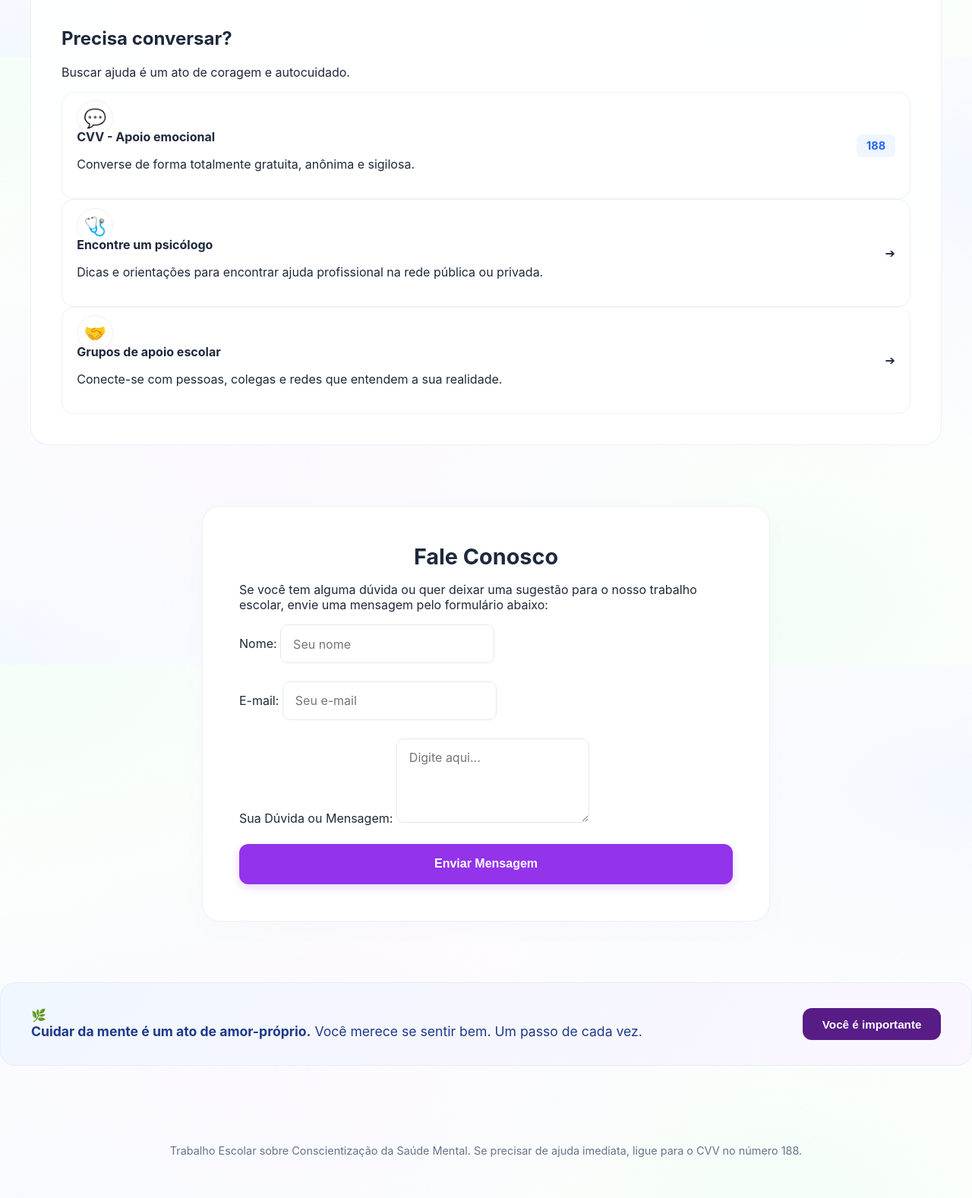
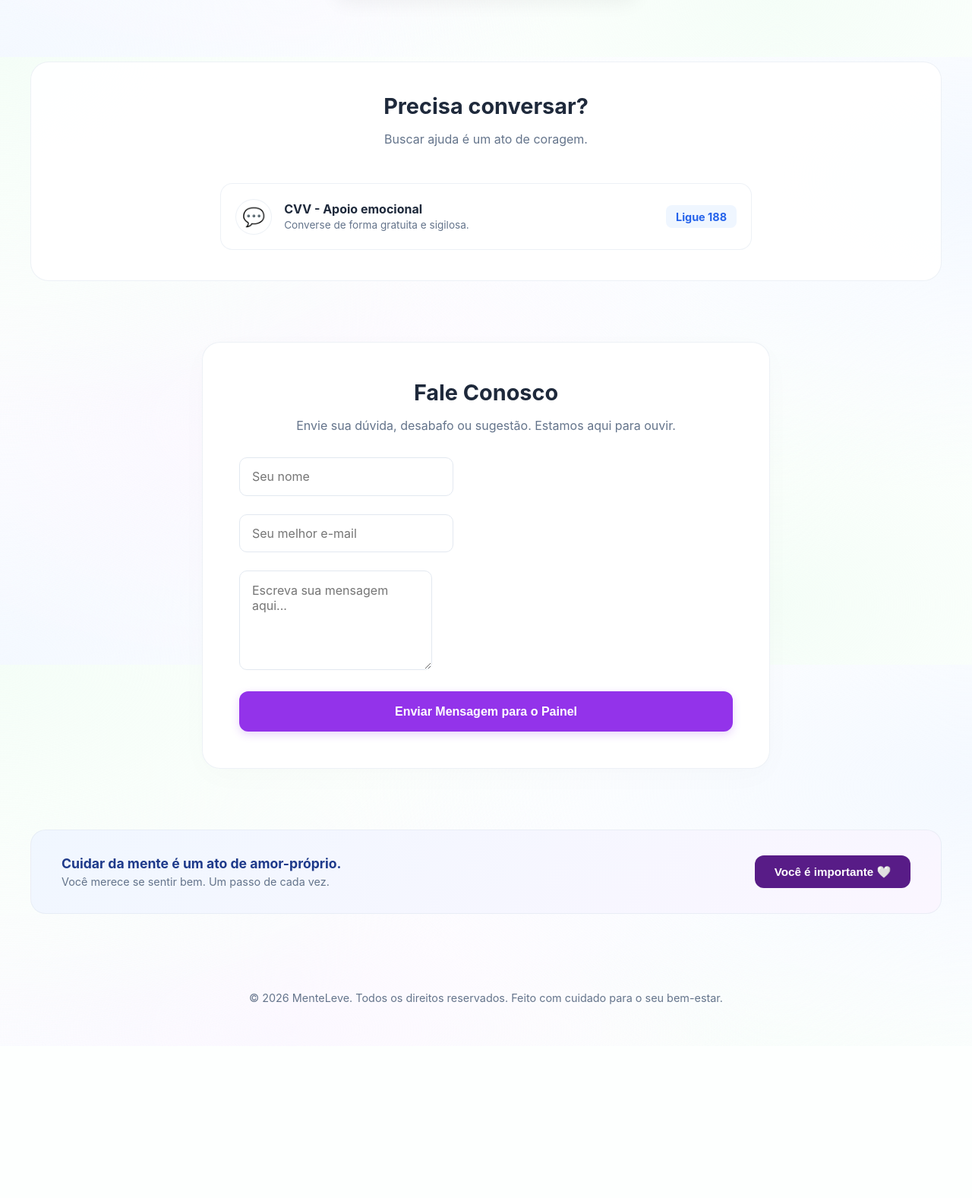
Before and after one commit to OGuedezinho/menteleve02, a Flask app: page / in a window 1280 px wide. Shown: the part 2325-3902 px from the top of the page at 76% size. After the commit the page ends 3647 px from the top, so only its background shows below. Run offline with Flask 3, Linux system fonts and the light colour scheme.

Commit message:
Código completo sem erros e gunicorn configurado

```diff
--- a/app.py
+++ b/app.py
@@ -1,84 +1,92 @@
-from flask import Flask, render_template, request, redirect, url_for
+from flask import Flask, render_template, request, redirect, url_for, flash
 import sqlite3
+import os
 
 app = Flask(__name__)
+app.secret_key = 'chave_secreta_mente_leve_123'
 
-def inicializar_banco():
-    conexao = sqlite3.connect('mensagens.db')
-    cursor = conexao.cursor()
-    cursor.execute('''
-        CREATE TABLE IF NOT EXISTS contatos (
-            id INTEGER PRIMARY KEY AUTOINCREMENT,
-            nome TEXT NOT NULL,
-            email TEXT NOT NULL,
-            mensagem TEXT NOT NULL
-        )
-    ''')
-    conexao.commit()
-    conexao.close()
+DB_PATH = 'mensagens.db'
 
-inicializar_banco()
+def init_db():
+    """Inicializa o banco de dados se ele não existir."""
+    if not os.path.exists(DB_PATH):
+        conn = sqlite3.connect(DB_PATH)
+        cursor = conn.cursor()
+        cursor.execute('''
+            CREATE TABLE IF NOT EXISTS contatos (
+                id INTEGER PRIMARY KEY AUTOINCREMENT,
+                nome TEXT NOT NULL,
+                email TEXT NOT NULL,
+                mensagem TEXT NOT NULL,
+                data TIMESTAMP DEFAULT CURRENT_TIMESTAMP
+            )
+        ''')
+        conn.commit()
+        conn.close()
+
+# Inicializa o banco de dados ao iniciar o app
+init_db()
 
 @app.route('/')
-def home():
+def index():
+    """Rota para a página inicial do site."""
     return render_template('index.html')
 
-@app.route('/enviar', methods=['POST'])
+@app.route('/enviar-mensagem', methods=['POST'])
 def enviar_mensagem():
+    """Recebe os dados do formulário de contato e salva no banco de dados."""
     nome = request.form.get('nome')
     email = request.form.get('email')
     mensagem = request.form.get('mensagem')
 
-    conexao = sqlite3.connect('mensagens.db')
-    cursor = conexao.cursor()
-    cursor.execute('''
-        INSERT INTO contatos (nome, email, mensagem)
-        VALUES (?, ?, ?)
-    ''', (nome, email, mensagem))
-    conexao.commit()
-    conexao.close()
+    if not nome or not email or not mensagem:
+        flash('Por favor, preencha todos os campos.', 'erro')
+        return redirect(url_for('index'))
 
-    return redirect(url_for('home'))
-# Rota secreta para ver as mensagens enviadas pelo site novo
+    try:
+        conn = sqlite3.connect(DB_PATH)
+        cursor = conn.cursor()
+        cursor.execute(
+            'INSERT INTO contatos (nome, email, mensagem) VALUES (?, ?, ?)',
+            (nome, email, mensagem)
+        )
+        conn.commit()
+        conn.close()
+        flash('Sua mensagem foi enviada com sucesso! Obrigado pelo contato.', 'sucesso')
+    except Exception as e:
+        flash('Ocorreu um erro ao enviar sua mensagem. Tente novamente.', 'erro')
+        print(f"Erro no banco de dados: {e}")
+
+    return redirect(url_for('index'))
+
 @app.route('/admin/mensagens')
-def ver_mensagens():
-    conexao = sqlite3.connect('mensagens.db')
-    cursor = conexao.cursor()
-    # Busca o nome, email e a mensagem salvos
-    cursor.execute('SELECT nome, email, mensagem FROM contatos')
-    todas_mensagens = cursor.fetchall()
-    conexao.close()
+def admin_mensagens():
+    """Painel administrativo para visualizar as mensagens recebidas (Evita Erro 404)."""
+    try:
+        conn = sqlite3.connect(DB_PATH)
+        cursor = conn.cursor()
+        # Busca todas as mensagens, ordenando pelas mais recentes
+        cursor.execute('SELECT nome, email, mensagem, data FROM contatos ORDER BY data DESC')
+        mensagens_do_banco = cursor.fetchall()
+        conn.close()
 
-    # Monta uma página simples com o visual esverdeado para exibir os dados
-    html = """
-    <html>
-    <head>
-        <title>Painel de Mensagens</title>
-        <style>
-            body { font-family: sans-serif; background: #f8faf9; color: #2c3e50; padding: 2rem; }
-            h1 { color: #1e5e48; border-bottom: 2px solid #2d7d5f; padding-bottom: 0.5rem; }
-            .card { background: white; padding: 1.5rem; margin-bottom: 1rem; border-radius: 8px; box-shadow: 0 2px 4px rgba(0,0,0,0.05); }
-            strong { color: #2d7d5f; }
-        </style>
-    </head>
-    <body>
-        <h1>🌿 Mensagens Recebidas — MenteLeve</h1>
-    """
+        # Converte o resultado para uma lista de dicionários para facilitar o uso no HTML
+        mensagens = []
+        for msg in mensagens_do_banco:
+            mensagens.append({
+                'nome': msg[0],
+                'email': msg[1],
+                'mensagem': msg[2],
+                'data': msg[3]
+            })
+    except Exception as e:
+        mensagens = []
+        print(f"Erro ao buscar mensagens: {e}")
+        flash('Erro ao carregar as mensagens do painel.', 'erro')
 
-    if not todas_mensagens:
-        html += "<p>Nenhuma mensagem enviada ainda.</p>"
+    return render_template('admin_mensagens.html', mensagens=mensagens)
 
-    for msg in todas_mensagens:
-        html += f"""
-        <div class="card">
-            <p><strong>Nome:</strong> {msg[0]}</p>
-            <p><strong>E-mail:</strong> {msg[1]}</p>
-            <p><strong>Mensagem:</strong> {msg[2]}</p>
-        </div>
-        """
-
-    html += "</body></html>"
-    return html
 if __name__ == '__main__':
-    # Mantido na porta 8080 conforme sua preferência anterior
-    app.run(debug=True, port=8080)
+    # Em produção (Render), o servidor gunicorn ignora esta linha,
+    # mas ela continua funcionando perfeitamente para testes locais.
+    app.run(debug=True)
--- a/requirements.txt
+++ b/requirements.txt
@@ -6,3 +6,4 @@ itsdangerous==2.2.0
 Jinja2==3.1.6
 MarkupSafe==3.0.3
 Werkzeug==3.1.8
+gunicorn==22.0.0
--- a/templates/index.html
+++ b/templates/index.html
@@ -3,8 +3,8 @@
 <head>
     <meta charset="UTF-8">
     <meta name="viewport" content="width=device-width, initial-scale=1.0">
-    <title>MenteLeve - Sua saúde mental importa</title>
-    <link rel="stylesheet" href="/static/style.css">
+    <title>MenteLeve - Cuidar da mente é viver melhor</title>
+    <link rel="stylesheet" href="{{ url_for('static', filename='style.css') }}">
 </head>
 <body>
 
@@ -15,27 +15,35 @@
                 <span class="logo-slogan">Cuidar da mente é viver melhor</span>
             </div>
             <nav class="menu-navegacao">
-                <a href="#inicio" class="ativo">Início</a>
+                <a href="#" class="ativo">Início</a>
                 <a href="#sobre">Sobre</a>
                 <a href="#recursos">Recursos</a>
-                <a href="#autocuidado">Dicas</a>
+                <a href="#dicas">Dicas</a>
                 <a href="#contato">Contato</a>
             </nav>
-            <div class="acao-header">
-                <a href="tel:188" class="botao-ajuda-urgente">Preciso de ajuda</a>
-            </div>
+            <a href="#ajuda" class="botao-ajuda-urgente">Preciso de ajuda</a>
         </div>
     </header>
 
     <main class="conteudo-principal">
 
-        <section id="inicio" class="secao-hero">
+        {% with messages = get_flashed_messages(with_categories=true) %}
+            {% if messages %}
+                <div class="container-alertas" style="margin-top: 2rem;">
+                    {% for category, message in messages %}
+                        <div class="alerta alerta-{{ category }}" style="padding: 1rem; border-radius: 8px; margin-bottom: 1rem; font-weight: 600; text-align: center; {% if category == 'sucesso' %} background-color: #d1e7dd; color: #0f5132; {% else %} background-color: #f8d7da; color: #842029; {% endif %}">
+                            {{ message }}
+                        </div>
+                    {% endfor %}
+                </div>
+            {% endif %}
+        {% endwith %}
+
+        <section class="secao-hero">
             <div class="hero-texto">
-                <div class="badge-alerta">
-                    <span class="icone-coracao">💚</span> Você não está sozinho
-                </div>
+                <span class="badge-alerta">💚 Você não está sozinho</span>
                 <h1>Sua saúde mental <br><span class="destaque-verde">importa.</span></h1>
-                <p>A MenteLeve é um espaço seguro com informações, ferramentas e apoio para ajudar você a cuidar do que realmente importa: você.</p>
+                <p>A MenteLeve é um espaço seguro com informações, ferramentas e apoio para ajudar você a cuidar do que realmente importa: <strong>você</strong>.</p>
                 <div class="hero-botoes">
                     <a href="#recursos" class="botao-primario">Explorar recursos</a>
                     <a href="#contato" class="botao-secundario">Como estamos hoje? 😊</a>
@@ -50,184 +58,148 @@
             <div class="card-info">
                 <div class="card-info-icone">🧠</div>
                 <h3>Informação de qualidade</h3>
-                <p>Conteúdos confiáveis sobre saúde mental e bem-estar para o seu dia a dia.</p>
+                <p>Conteúdos confiáveis sobre saúde mental e bem-estar.</p>
             </div>
             <div class="card-info">
                 <div class="card-info-icone">🌿</div>
                 <h3>Ferramentas práticas</h3>
-                <p>Exercícios, guias rápidos e técnicas simples para lidar com a ansiedade e estresse.</p>
+                <p>Exercícios e técnicas para lidar com o dia a dia.</p>
             </div>
             <div class="card-info">
                 <div class="card-info-icone">👥</div>
                 <h3>Apoio e acolhimento</h3>
-                <p>Direcionamento e recursos para você encontrar apoio profissional e especializado.</p>
+                <p>Recursos para você encontrar apoio quando precisar.</p>
             </div>
             <div class="card-info">
                 <div class="card-info-icone">🛡️</div>
                 <h3>Privado e seguro</h3>
-                <p>Um espaço focado em conscientização escolar, feito com respeito e sem julgamentos.</p>
+                <p>Um espaço seguro, sem julgamentos, para você ser você.</p>
             </div>
         </section>
 
         <section class="secao-textos-informativos">
             <div class="bloco-texto">
-                <h2>O que fazer ao enfrentar problemas mentais?</h2>
-                <ul>
-                    <li><strong>Reconheça seus sentimentos:</strong> Entender que não está bem é o primeiro passo.</li>
-                    <li><strong>Desabafe:</strong> Converse com um amigo, familiar ou professor de confiança.</li>
-                    <li><strong>Evite o isolamento:</strong> Estar perto de pessoas que te querem bem faz a diferença. Desconecte-se do isolamento constante que prejudica sua rotina.</li>
-                </ul>
+                <h2>Isolamento</h2>
+                <p>Evitar interações com amigos de quem você gosta, perder o interesse por hobbies antigos e preferir o isolamento constante podem ser sinais de alerta que merecem atenção especial.</p>
             </div>
-
             <div class="bloco-texto">
-                <h2>Como pedir ajuda profissional?</h2>
-                <p>Problemas de saúde mental devem ser tratados com o mesmo cuidado que a saúde do corpo. Você pode procurar:</p>
-                <ul>
-                    <li><strong>Psicólogos e Psiquiatras:</strong> Profissionais especializados no cuidado mental.</li>
-                    <li><strong>O CVV (Centro de Valorização da Vida):</strong> Atendimento pelo telefone <strong>188</strong> ou pelo site oficial para apoio imediato.</li>
-                    <li><strong>Unidades básicas de saúde (SUS):</strong> Ou os CAPS (Centros de Atenção Psicossocial).</li>
-                </ul>
+                <h2>A Importância do Autocuidado</h2>
+                <p>Cuidar de si mesmo não é egoísmo, é necessidade. Separar alguns minutos do seu dia para respirar, relaxar e desconectar das telas muda a forma como você lida com os desafios cotidianos.</p>
             </div>
         </section>
 
         <section id="recursos" class="secao-ferramentas-dia">
             <div class="alinhamento-titulo">
                 <h2>Ferramentas para o seu dia</h2>
-                <p class="subtitulo">Pequenas práticas que podem transformar seus dias</p>
+                <p style="color: var(--texto-suave);">Pequenas práticas que podem transformar seus dias</p>
             </div>
             <div class="grid-ferramentas">
                 <div class="card-ferramenta">
-                    <span class="ferramenta-icone">💨</span>
+                    <div class="ferramenta-icone">💨</div>
                     <h4>Respiração guiada</h4>
-                    <p>Exercícios práticos para acalmar os batimentos e desacelerar a mente.</p>
+                    <p style="font-size: 0.85rem; color: var(--texto-suave);">Exercícios para acalmar a mente.</p>
                 </div>
                 <div class="card-ferramenta">
-                    <span class="ferramenta-icone">📝</span>
+                    <div class="ferramenta-icone">📝</div>
                     <h4>Diário emocional</h4>
-                    <p>Reflita, coloque no papel e organize seus sentimentos diários de forma leve.</p>
+                    <p style="font-size: 0.85rem; color: var(--texto-suave);">Reflita e organize seus sentimentos.</p>
                 </div>
                 <div class="card-ferramenta">
-                    <span class="ferramenta-icone">☀️</span>
+                    <div class="ferramenta-icone">☀️</div>
                     <h4>Mindfulness</h4>
-                    <p>Técnicas de atenção plena para se conectar e focar no momento presente.</p>
+                    <p style="font-size: 0.85rem; color: var(--texto-suave);">Conecte-se com o presente.</p>
                 </div>
                 <div class="card-ferramenta">
-                    <span class="ferramenta-icone">🌙</span>
+                    <div class="ferramenta-icone">🌙</div>
                     <h4>Sono melhor</h4>
-                    <p>Dicas de higiene do sono para melhorar sua disposição física e psicológica.</p>
+                    <p style="font-size: 0.85rem; color: var(--texto-suave);">Dicas para melhorar sua qualidade de sono.</p>
                 </div>
             </div>
         </section>
 
-        <section id="autocuidado" class="secao-autocuidado-corrigida">
+        <section id="dicas" class="secao-autocuidado-corrigida">
             <div class="alinhamento-titulo">
-                <h2>Os Pilares do Autocuidado</h2>
-                <p class="subtitulo">Cuidar de si mesmo não é egoísmo, é necessidade. Veja pequenos hábitos que mudam tudo:</p>
+                <h2>Os Pilares do Autocuidado Regulatório</h2>
+                <p style="color: var(--texto-suave);">Veja pequenos hábitos que mudam tudo:</p>
             </div>
 
             <div class="grid-pilares-autocuidado">
                 <div class="card-pilar">
                     <div class="pilar-header">
-                        <span class="pilar-icone-balao">💤</span>
-                        <h3>Higiene do Sono</h3>
+                        <div class="pilar-icone-balao">🍎</div>
+                        <h4>Alimentação Coerente</h4>
                     </div>
-                    <p>Desligar telas de celulares 30 minutos antes de deitar e manter horários regulares ajuda a regenerar a mente e reduz drasticamente a ansiedade matinal.</p>
+                    <p style="font-size: 0.9rem; color: var(--texto-suave); line-height: 1.5;">Nutrir o corpo com alimentos reais ajuda a regular a produção de neurotransmissores ligados ao bem-estar emocional.</p>
                 </div>
-
                 <div class="card-pilar">
                     <div class="pilar-header">
-                        <span class="pilar-icone-balao">🍏</span>
-                        <h3>Nutrição Emocional</h3>
+                        <div class="pilar-icone-balao">🏃‍♂️</div>
+                        <h4>Movimento Constante</h4>
                     </div>
-                    <p>O que você consome afeta diretamente o seu humor. Alimentos ultraprocessados desregulam neurotransmissores. Prefira água, frutas e alimentos naturais.</p>
+                    <p style="font-size: 0.9rem; color: var(--texto-suave); line-height: 1.5;">Atividades físicas reduzem drasticamente os níveis de cortisol (hormônio do estresse) e liberam endorfina.</p>
                 </div>
-
                 <div class="card-pilar">
                     <div class="pilar-header">
-                        <span class="pilar-icone-balao">🛡️</span>
-                        <h3>Aprenda a dizer "Não"</h3>
+                        <div class="pilar-icone-balao">💤</div>
+                        <h4>Descanso e Repouso</h4>
                     </div>
-                    <p>Sua energia diária é finita. Definir limites claros na sua rotina pessoal protege sua estabilidade emocional e previne o esgotamento extremo (Burnout).</p>
+                    <p style="font-size: 0.9rem; color: var(--texto-suave); line-height: 1.5;">Dormir bem consolida a memória, repara as células cerebrais e estabiliza o humor para o dia seguinte.</p>
                 </div>
+            </div>
+
+            <div style="text-align: center; margin-top: 3rem;">
+                <img src="{{ url_for('static', filename='pessoa_descansando.png') }}" alt="Pessoa descansando" style="max-width: 100%; height: auto; border-radius: 16px; box-shadow: 0 8px 24px rgba(0,0,0,0.05);">
             </div>
         </section>
 
-        <section class="secao-ajuda-linhas">
-            <div class="ajuda-linhas-texto">
+        <section id="ajuda" class="secao-ajuda-linhas">
+            <div class="alinhamento-titulo">
                 <h2>Precisa conversar?</h2>
-                <p>Buscar ajuda é um ato de coragem e autocuidado.</p>
+                <p style="color: var(--texto-suave);">Buscar ajuda é um ato de coragem.</p>
             </div>
-            <div class="lista-linhas-canais">
+            <div style="display: flex; flex-direction: column; gap: 1rem; max-width: 700px; margin: 0 auto;">
                 <div class="linha-canal-item">
-                    <div class="canal-detalhe">
-                        <span class="canal-icone">💬</span>
+                    <div style="display: flex; align-items: center; gap: 1rem;">
+                        <div class="canal-icone">💬</div>
                         <div>
-                            <strong>CVV - Apoio emocional</strong>
-                            <p>Converse de forma totalmente gratuita, anônima e sigilosa.</p>
+                            <strong>CVV - Apoio emocional</strong><br>
+                            <span style="font-size: 0.85rem; color: var(--texto-suave);">Converse de forma gratuita e sigilosa.</span>
                         </div>
                     </div>
-                    <span class="badge-numero-telefone">188</span>
-                </div>
-                <div class="linha-canal-item">
-                    <div class="canal-detalhe">
-                        <span class="canal-icone">🩺</span>
-                        <div>
-                            <strong>Encontre um psicólogo</strong>
-                            <p>Dicas e orientações para encontrar ajuda profissional na rede pública ou privada.</p>
-                        </div>
-                    </div>
-                    <span class="seta-link">➔</span>
-                </div>
-                <div class="linha-canal-item">
-                    <div class="canal-detalhe">
-                        <span class="canal-icone">🤝</span>
-                        <div>
-                            <strong>Grupos de apoio escolar</strong>
-                            <p>Conecte-se com pessoas, colegas e redes que entendem a sua realidade.</p>
-                        </div>
-                    </div>
-                    <span class="seta-link">➔</span>
+                    <span class="badge-numero-telefone">Ligue 188</span>
                 </div>
             </div>
         </section>
 
         <section id="contato" class="secao-formulario-contato-ajustada">
             <h2>Fale Conosco</h2>
-            <p>Se você tem alguma dúvida ou quer deixar uma sugestão para o nosso trabalho escolar, envie uma mensagem pelo formulário abaixo:</p>
-
-            <form action="/enviar" method="POST" class="formulario-contato">
+            <p style="text-align: center; color: var(--texto-suave); margin-bottom: 2rem;">Envie sua dúvida, desabafo ou sugestão. Estamos aqui para ouvir.</p>
+            <form action="{{ url_for('enviar_mensagem') }}" method="POST" class="formulario-contato">
                 <div class="campo">
-                    <label for="nome">Nome:</label>
-                    <input type="text" id="nome" name="nome" required placeholder="Seu nome">
+                    <input type="text" name="nome" placeholder="Seu nome" required>
                 </div>
-
                 <div class="campo">
-                    <label for="email">E-mail:</label>
-                    <input type="type" id="email" name="email" required placeholder="Seu e-mail">
+                    <input type="email" name="email" placeholder="Seu melhor e-mail" required>
                 </div>
-
                 <div class="campo">
-                    <label for="mensagem">Sua Dúvida ou Mensagem:</label>
-                    <textarea id="mensagem" name="mensagem" rows="4" required placeholder="Digite aqui..."></textarea>
+                    <textarea name="mensagem" rows="5" placeholder="Escreva sua mensagem aqui..." required></textarea>
                 </div>
-
-                <button type="submit">Enviar Mensagem</button>
+                <button type="submit">Enviar Mensagem para o Painel</button>
             </form>
         </section>
 
+        <div class="banner-frase-rodape">
+            <div class="frase-conteudo">
+                <p><strong>Cuidar da mente é um ato de amor-próprio.</strong></p>
+                <span style="font-size: 0.9rem; color: var(--texto-suave);">Você merece se sentir bem. Um passo de cada vez.</span>
+            </div>
+            <button class="botao-importante">Você é importante 🤍</button>
+        </div>
+
     </main>
 
-    <footer class="rodape-final">
-        <div class="banner-frase-rodape">
-            <div class="frase-conteudo">
-                <span class="folha-icone">🌿</span>
-                <p><strong>Cuidar da mente é um ato de amor-próprio.</strong> Você merece se sentir bem. Um passo de cada vez.</p>
-            </div>
-            <button class="botao-importante">Você é importante</button>
-        </div>
-        <div class="sub-rodape">
-            <p>Trabalho Escolar sobre Conscientização da Saúde Mental. Se precisar de ajuda imediata, ligue para o CVV no número 188.</p>
-        </div>
+    <footer class="sub-rodape">
+        <p>&copy; 2026 MenteLeve. Todos os direitos reservados. Feito com cuidado para o seu bem-estar.</p>
     </footer>
 
 </body>
```
